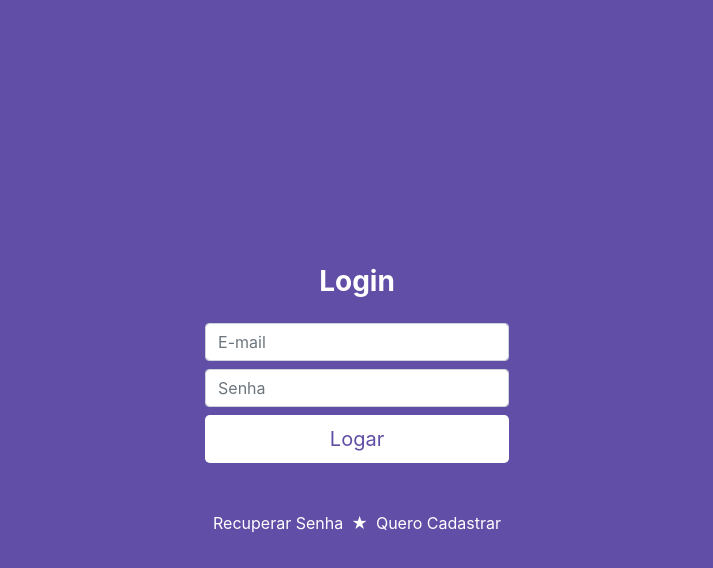
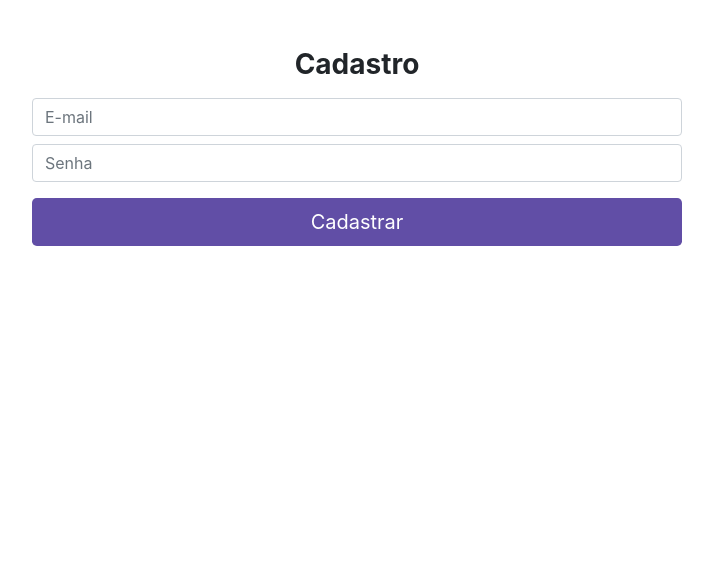
Before and after one commit to lpaganete/eventos, a React (Create React App) app: page /novousuario in a window 1280 px wide. Shown: the top 568 px of the page, without its empty margins (283-996 px from the left). Built offline with nearby package versions, Linux system fonts and the light colour scheme.

Commit message:
Adicionando rotas ao projeto

```diff
--- a/package.json
+++ b/package.json
@@ -9,6 +9,7 @@
     "firebase": "^7.22.0",
     "react": "^16.13.1",
     "react-dom": "^16.13.1",
+    "react-router-dom": "^5.2.0",
     "react-scripts": "3.4.3"
   },
   "scripts": {
--- a/src/App.js
+++ b/src/App.js
@@ -1,8 +1,17 @@
 import React from 'react';
+import { BrowserRouter as Router, Route } from 'react-router-dom';
+
+/* PAGINAS */
+import Login from './view/login';
+import NovoUsuario from './view/usuario-novo';
 
 function App() {
   return (
-    <h1>Olá mundo teste</h1>
+    <Router>
+      <Route exact path='/' component={Login} />
+      <Route exact path='/novousuario' component={NovoUsuario} />
+
+    </Router>
   );
 }
 
--- a/src/index.js
+++ b/src/index.js
@@ -1,5 +1,5 @@
 import React from 'react';
 import ReactDOM from 'react-dom';
-import App from '../src/view/login/';
+import App from './App';
 
 ReactDOM.render(<App />, document.getElementById('root'));
--- a/src/view/login/index.js
+++ b/src/view/login/index.js
@@ -1,5 +1,6 @@
 import React, { useState } from 'react';
 import './login.css';
+import { Link } from 'react-router-dom';
 
 import firebase from '../../config/firebase';
 import 'firebase/auth'; //recursos te autenticação do firebase
@@ -46,7 +47,7 @@
                 <div className="opcoes-login mt-5 text-center">
                     <a href="#" className="mx-2">Recuperar Senha</a>
                     <span className="text-white">&#9733;</span>
-                    <a href="#" className="mx-2">Quero Cadastrar </a>
+                    <Link to='novousuario' href="#" className="mx-2">Quero Cadastrar </Link>
                 </div>
             </form>
         </div>
```
Also changed, not shown: 1 other file (tests, documents, lock files or other folders).
